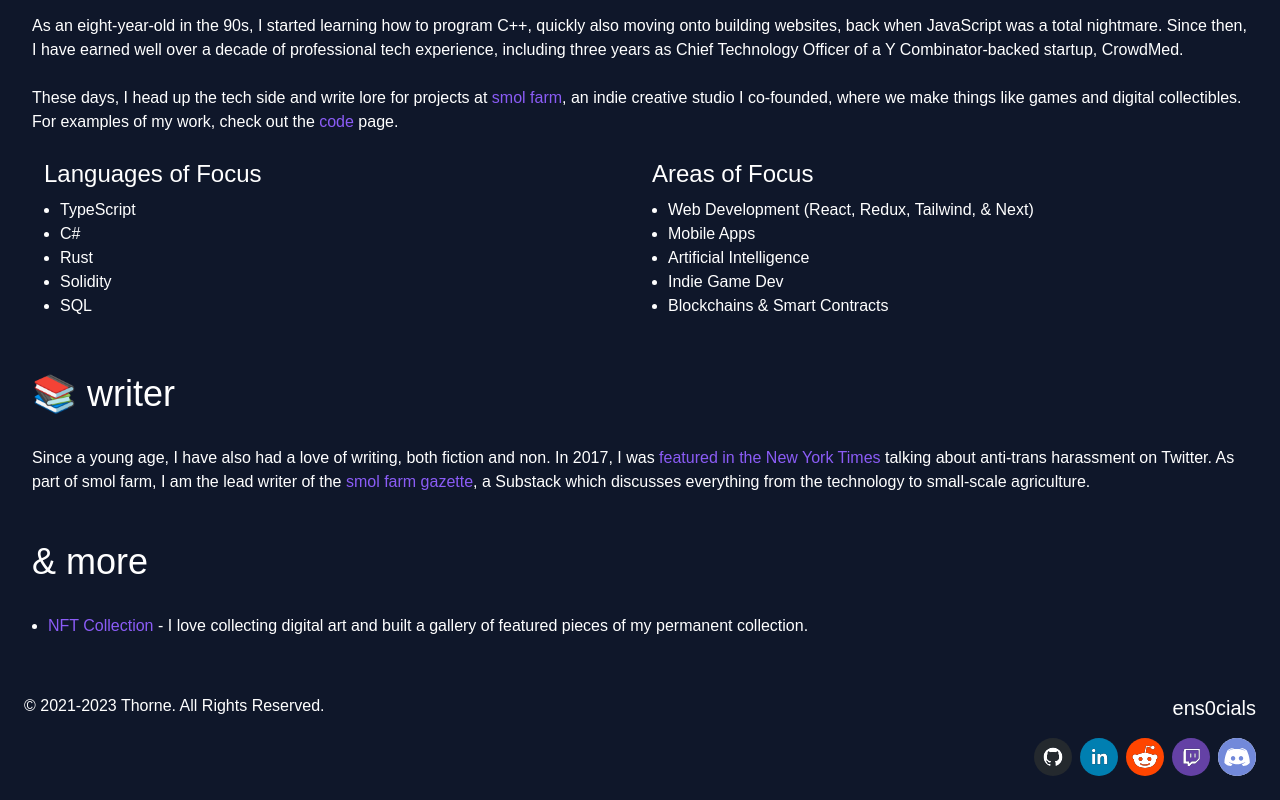
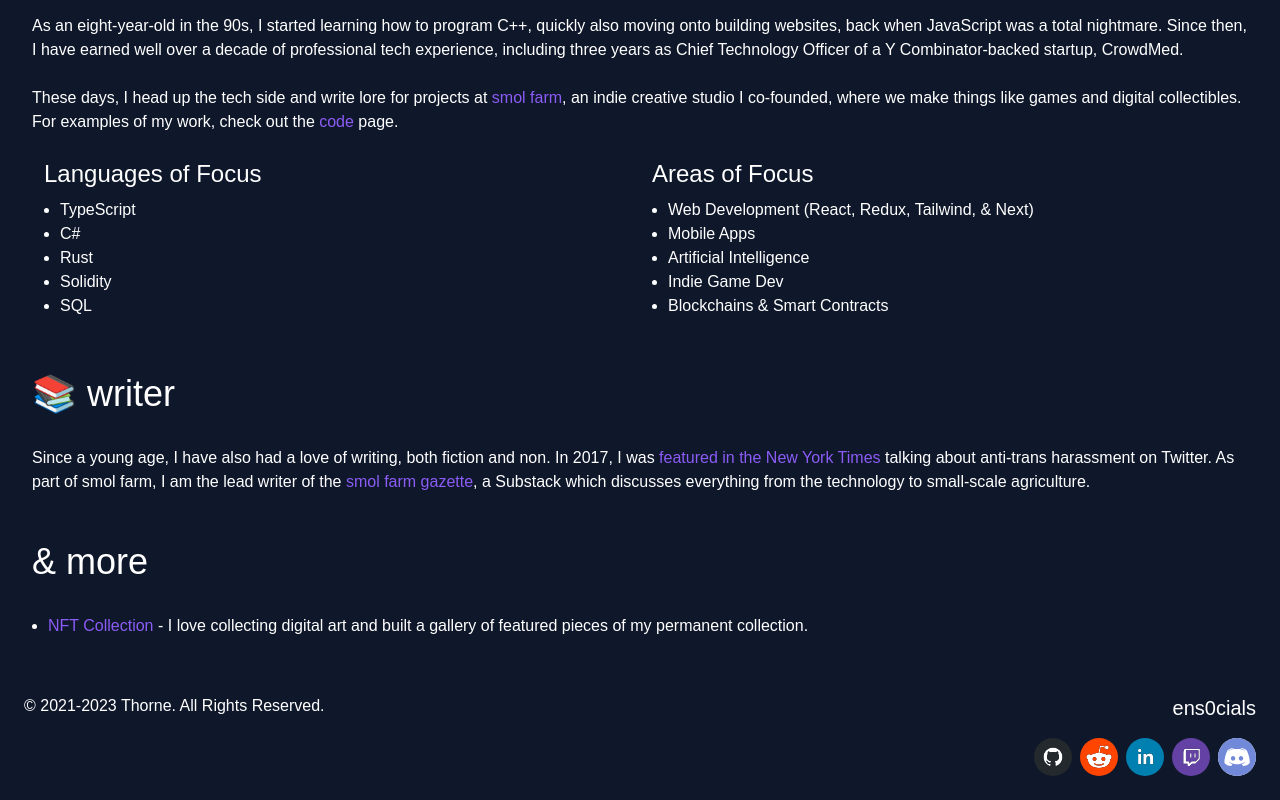
Before and after one commit to ExistentialEnso/ens0-me, a Next.js app: page / in a window 1280 px wide. Shown: the part 449-1249 px from the top of the page. Built offline with nearby package versions, Linux system fonts and the light colour scheme; a web font is replaced by a local one.

Commit message:
Reorder footer.

```diff
--- a/src/app/components/Footer.tsx
+++ b/src/app/components/Footer.tsx
@@ -9,8 +9,8 @@
 
     const socials = [
         { url: 'https://github.com/ExistentialEnso', label: 'GitHub' },
+        { url: 'https://www.reddit.com/u/existentialenso/', label: 'Reddit' },
         { url: 'https://linkedin.com/in/ens0', label: 'LinkedIn' },
-        { url: 'https://www.reddit.com/u/existentialenso/', label: 'Reddit' },
         { url: 'https://www.twitch.tv/ens0plays', label: 'Twitch' },
         { url: 'https://discord.com/users/248659552654852097', label: 'Discord' },
 
```
